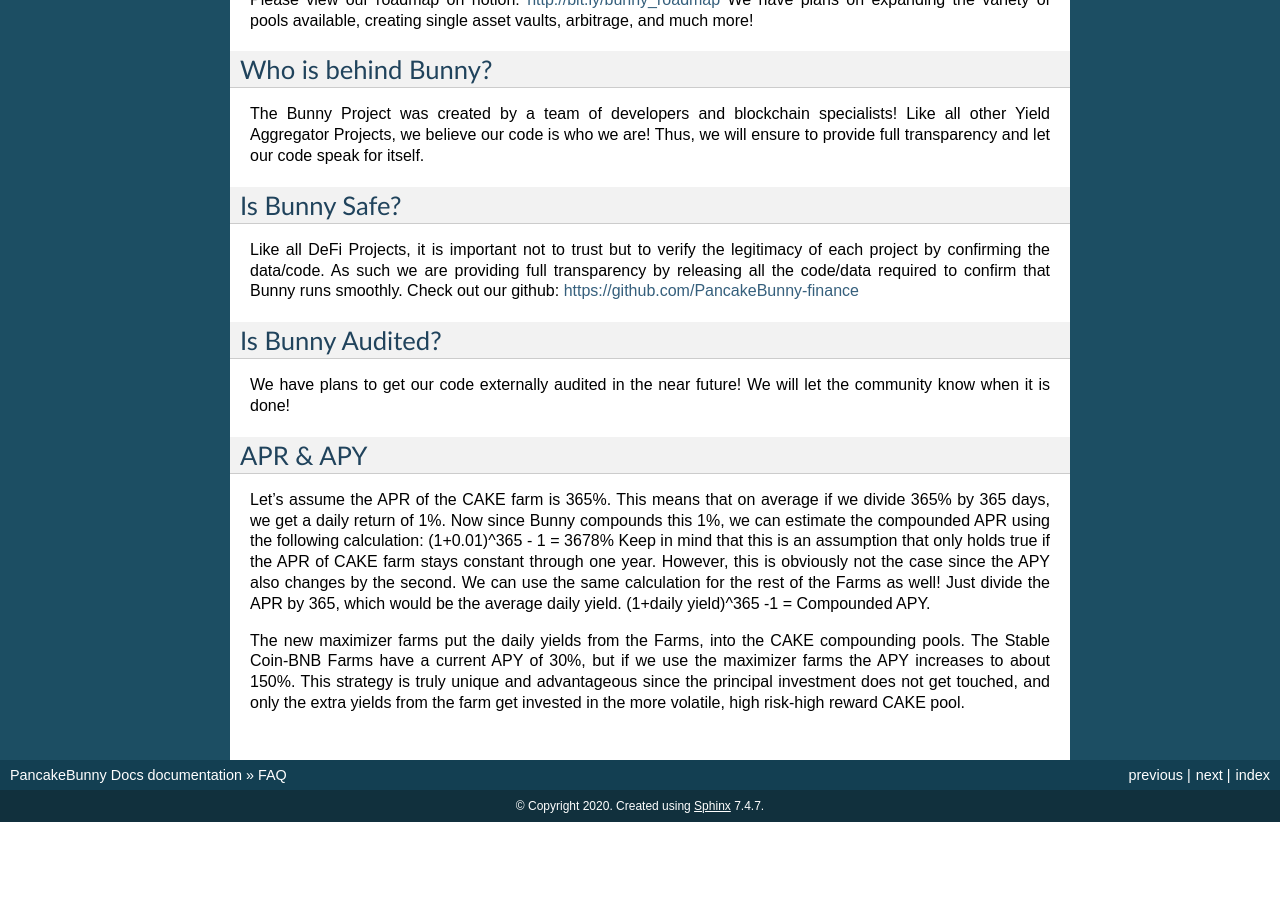
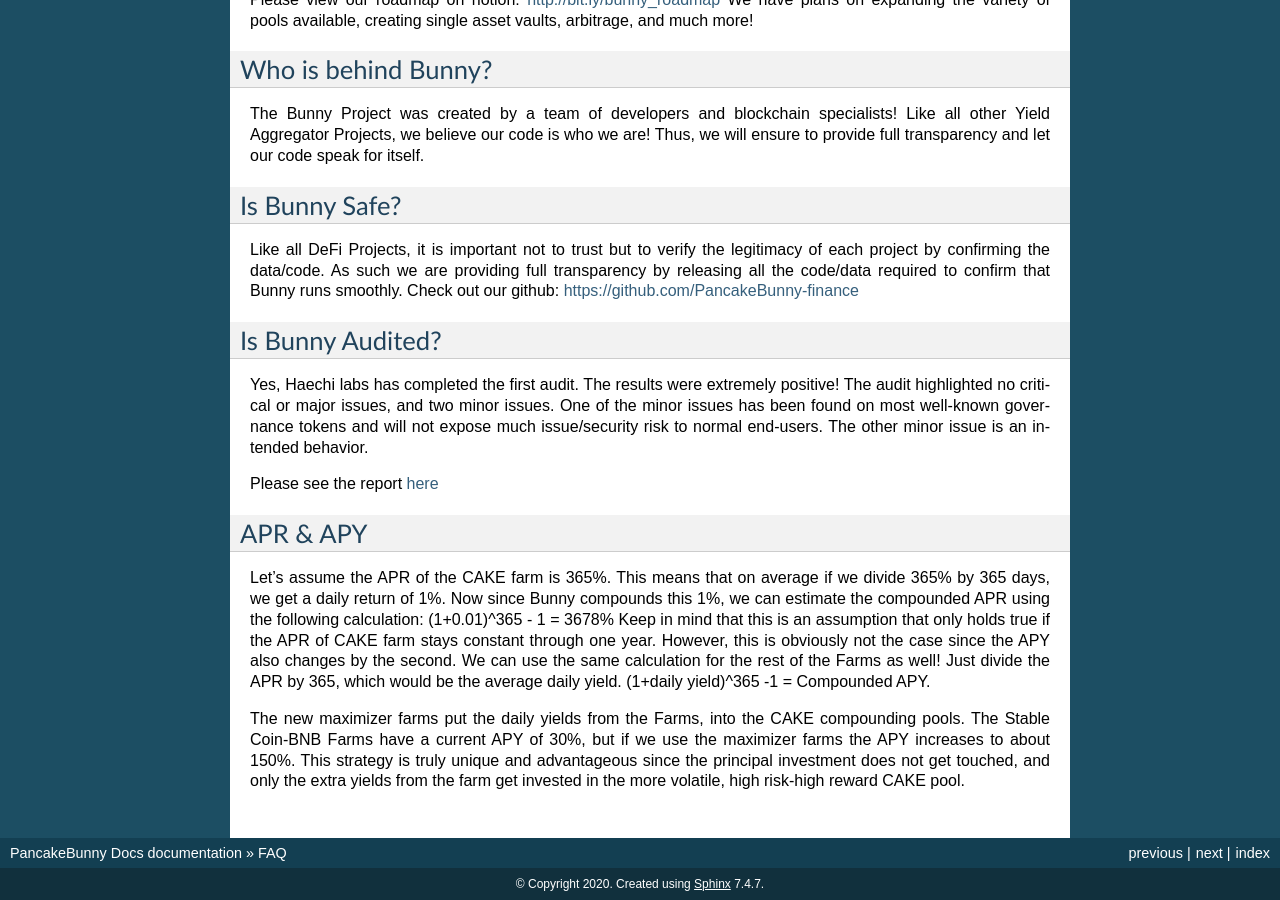
Before and after one commit to PancakeBunny-finance/Bunny, a Sphinx documentation site: the page built from docs/faq.rst, in a window 1280 px wide and 900 px high, scrolled down 2244 px. Built offline with Sphinx 7.4.7, drawn with Linux system fonts in a browser that asks for light colours; before the commit the page ends 3066 px from its top, so only the background shows below that.

Commit message:
vn update

```diff
--- a/docs/faq.rst
+++ b/docs/faq.rst
@@ -100,7 +100,9 @@
 Is Bunny Audited?
 ================================================
 
-We have plans to get our code externally audited in the near future! We will let the community know when it is done!
+Yes, Haechi labs has completed the first audit. The results were extremely positive! The audit highlighted no critical or major issues, and two minor issues. One of the minor issues has been found on most well-known governance tokens and will not expose much issue/security risk to normal end-users. The other minor issue is an intended behavior.
+
+Please see the report `here <https://github.com/PancakeBunny-finance/Bunny/blob/main/audits/%5BHAECHI%20AUDIT%5D%20PancakeBunny%20Smart%20Contract%20Audit%20Report%20ver%202.0.pdf>`_
 
 
 APR & APY
```
Also changed, not shown: 7 other files.
